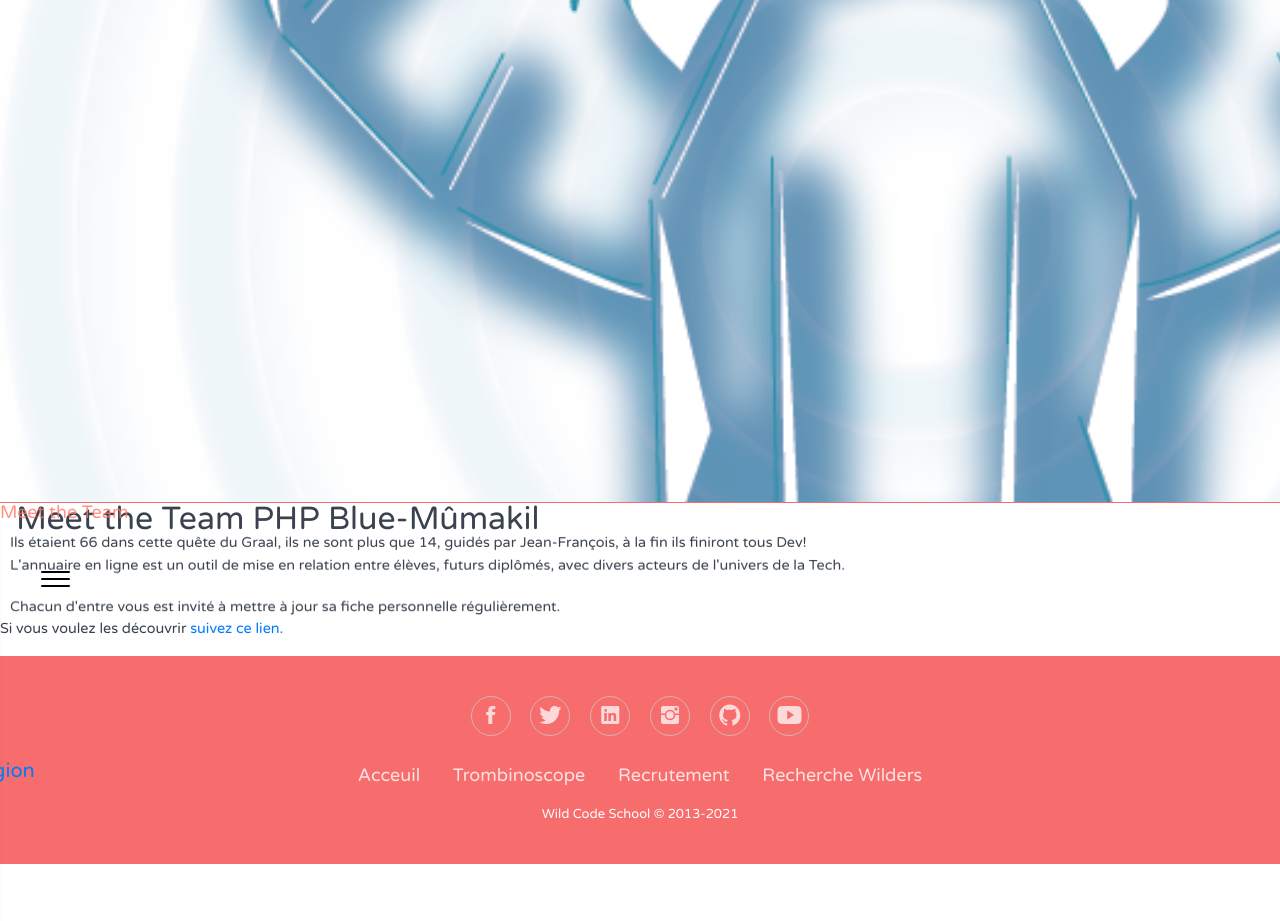
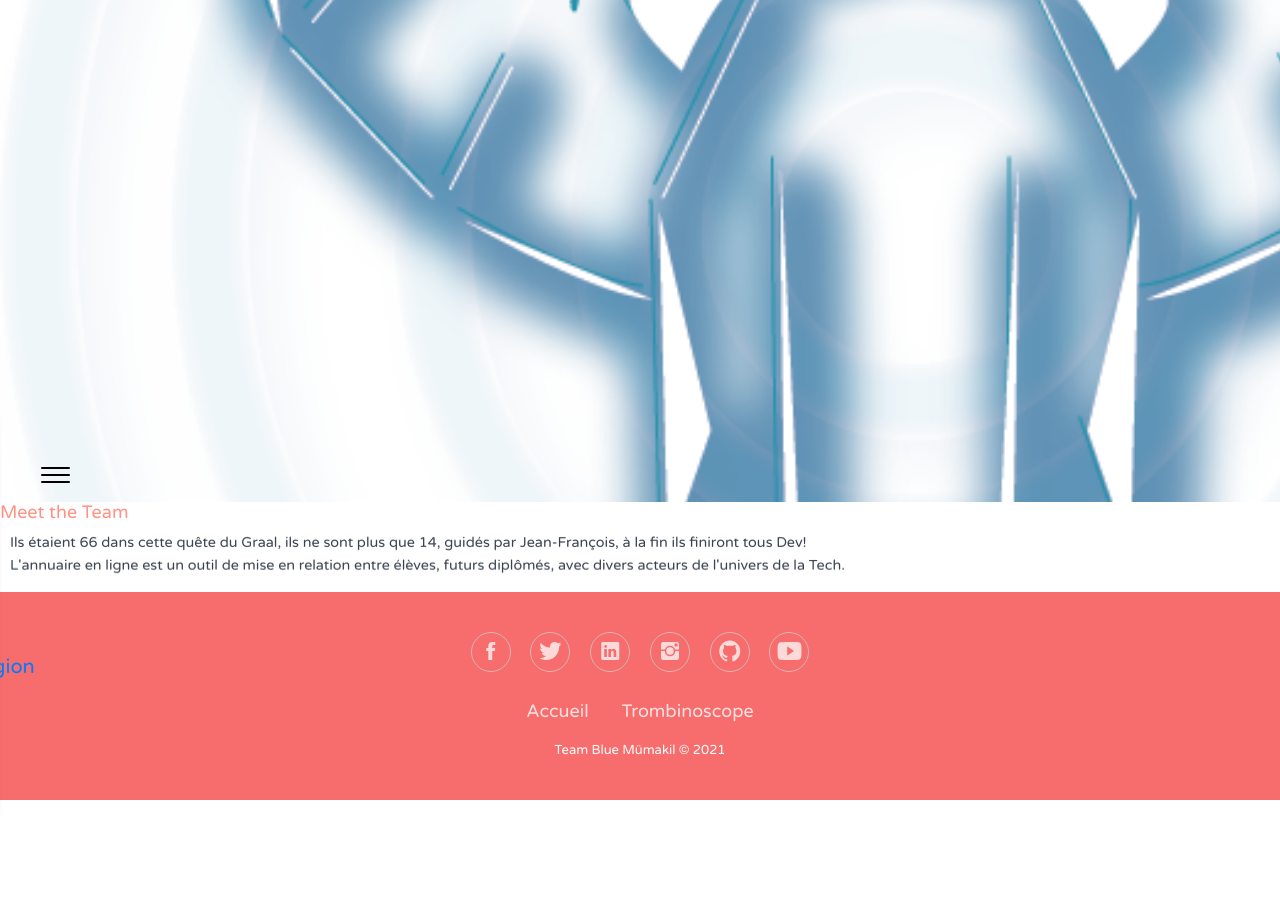
Before and after one commit to Flow78300/wcsDirectory, a PHP site: page /index.php in a window 1280 px wide; the page is wider, and only the part inside the window is pictured. After the commit the page ends 800 px from the top of that part, so only its background shows below. Run offline with PHP 8.4, Linux system fonts and the light colour scheme; some libraries are stand-ins or nearby versions.

Commit message:
footer fixed bottom

```diff
--- a/_footer.php
+++ b/_footer.php
@@ -7,7 +7,7 @@
     <link rel="stylesheet" href="assets/css/style.css">
 </head>
 <body>
-    <div class="footer-basic">
+    <div class="footer">
         <footer>
             <div class="social">
                 <a href="https://www.facebook.com/WildCodeSchool/"><i class="icon ion-social-facebook"></i></a>
@@ -18,14 +18,13 @@
                 <a href="https://www.youtube.com/channel/UCi99G_0QPx5sYsK8zdvQzfw"><i class="icon ion-social-youtube"></i></a>
             </div>
             <ul class="list-inline">
-                <li class="list-inline-item"><a href="index.php">Acceuil</a></li>
+                <li class="list-inline-item"><a href="index.php">Accueil</a></li>
                 <li class="list-inline-item"><a href="trombi.php">Trombinoscope</a></li>
-                <li class="list-inline-item"><a href="recrut.php">Recrutement</a></li>
-                <li class="list-inline-item"><a href="search.php">Recherche Wilders</a></li>
             </ul>
-            <p class="copyright">Wild Code School © 2013-2021</p>
+            <p class="copyright">Team Blue Mümakil © 2021</p>
         </footer>
     </div>
     <script src="https://cdnjs.cloudflare.com/ajax/libs/jquery/3.2.1/jquery.min.js"></script>
     <script src="https://cdnjs.cloudflare.com/ajax/libs/twitter-bootstrap/4.1.3/js/bootstrap.bundle.min.js"></script>
+
 </body>
--- a/assets/css/_footer.css
+++ b/assets/css/_footer.css
@@ -1,10 +1,13 @@
-.footer-basic {
+.footer {
    padding:40px 0;
    background-color: #f76c6c;
    color: white;
+   position: fixed;
+   bottom: 0;
+   width: 100%;
 }
 
- .footer-basic ul {
+ .footer ul {
    padding:0;
    list-style:none;
    text-align:center;
@@ -13,26 +16,26 @@
    margin-bottom:0;
 }
 
- .footer-basic li {
+ .footer li {
    padding:0 10px;
 }
 
- .footer-basic ul a {
+ .footer ul a {
    color:inherit;
    text-decoration:none;
    opacity:0.8;
 }
 
- .footer-basic ul a:hover {
+ .footer ul a:hover {
    opacity:1;
 }
 
- .footer-basic .social {
+ .footer .social {
    text-align:center;
    padding-bottom:25px;
 }
 
- .footer-basic .social > a {
+ .footer .social > a {
    font-size:24px;
    width:40px;
    height:40px;
@@ -46,11 +49,11 @@
    opacity:0.75;
 }
 
- .footer-basic .social > a:hover {
+ .footer .social > a:hover {
    opacity:0.9;
 }
 
-.footer-basic .copyright {
+.footer .copyright {
    margin-top:15px;
    text-align:center;
    font-size:13px;
```
